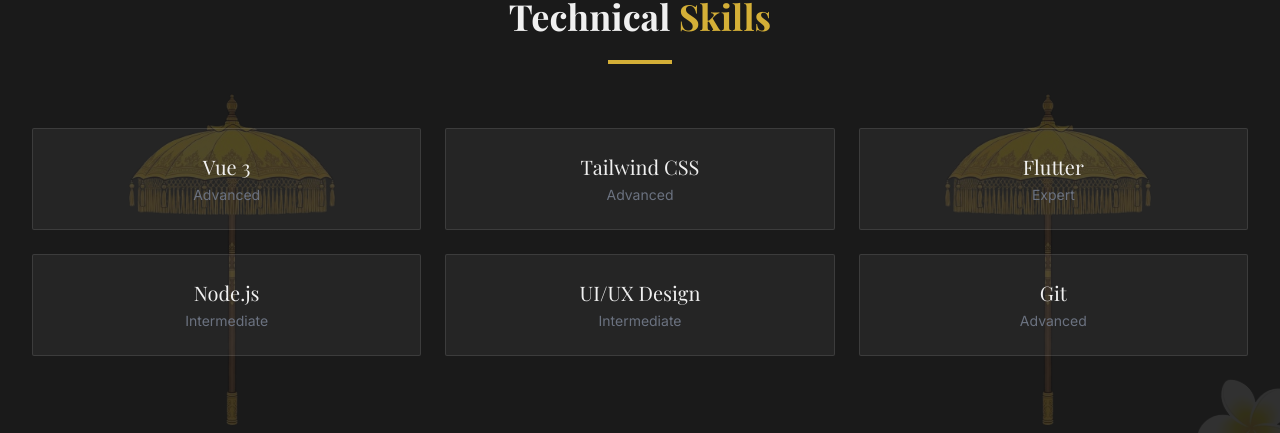
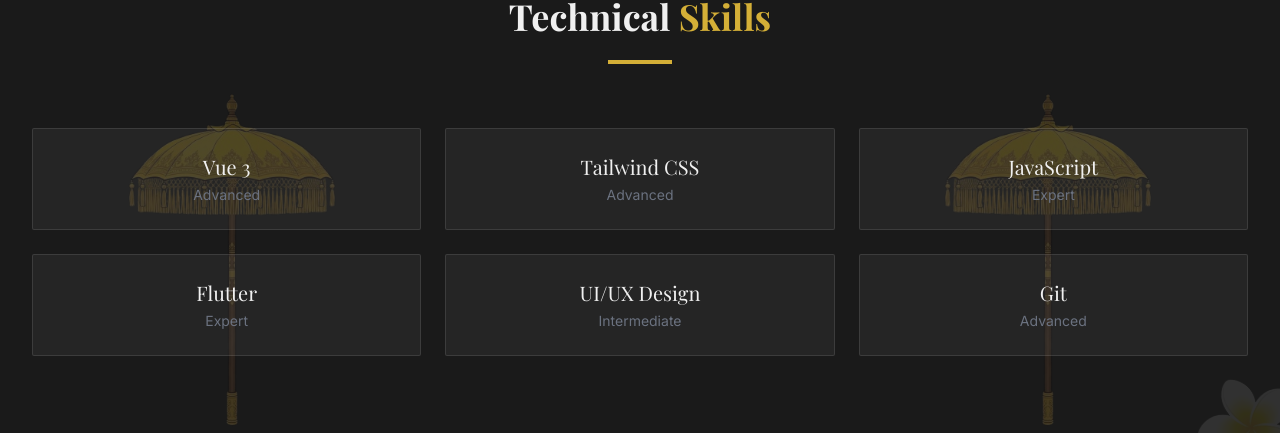
Before and after one commit to themaxsteel/portofolio, a Vue app: page / in a window 1280 px wide. Shown: the part 1845-2278 px from the top of the page. Built offline with nearby package versions, Linux system fonts and the light colour scheme; a web font is replaced by a local one.

Commit message:
chore: update skills

```diff
--- a/src/components/SkillsSection.vue
+++ b/src/components/SkillsSection.vue
@@ -2,8 +2,8 @@
 const skills = [
   { name: 'Vue 3', level: 'Advanced' },
   { name: 'Tailwind CSS', level: 'Advanced' },
+  { name: 'JavaScript', level: 'Expert' },
   { name: 'Flutter', level: 'Expert' },
-  { name: 'Node.js', level: 'Intermediate' },
   { name: 'UI/UX Design', level: 'Intermediate' },
   { name: 'Git', level: 'Advanced' },
 ];
```
